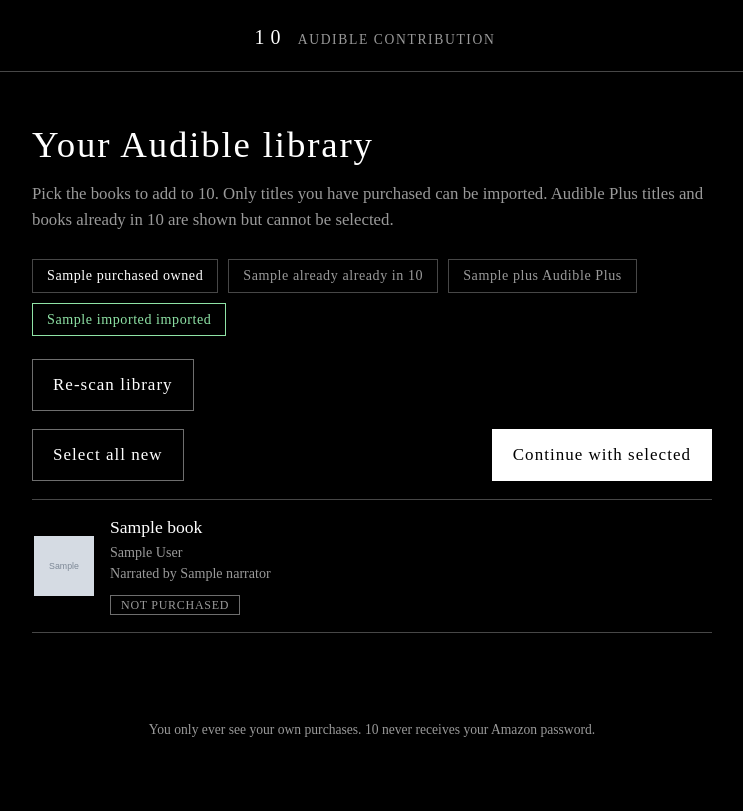
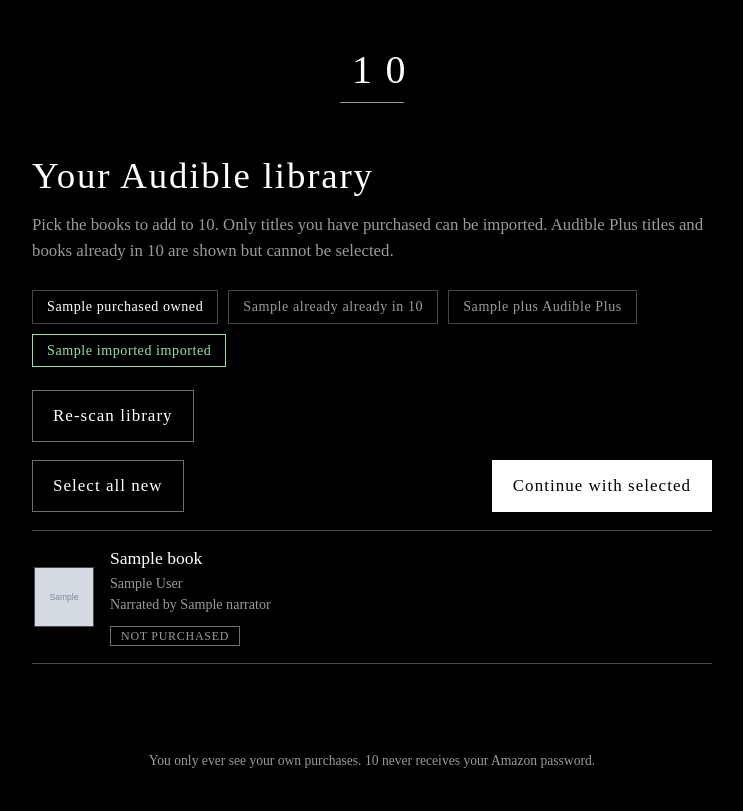
Before and after one commit to rcnechamkin/avrana, a Python web app: template services/avrana-audible-connector/connector/app/templates/library.html in a window 1280 px wide. Shown: the whole page, without its empty margins (268-1011 px from the left). Before the commit the page ends 737 px from the top, so only its background shows below. Run offline with Jinja, Linux system fonts and the light colour scheme; the template is opened without the code that fills it: most values are stand-ins (such as "Sample title", 1, 10 or a date in 2020); grey boxes marked "Sample" are stand-in pictures.

Commit message:
One wordmark in Kindle and Audible, and the drift gate compares each size with its own kind (AVR-362)
Kindle draws the compact wordmark at the house tracking (0.34em) instead of a third size; the
Audible connector's topbar becomes the shared wordmark header (compact wordmark linking home over
the 64px Strong Rule), and its cover placeholder uses Ink with a Quiet Rule edge instead of a
literal translucent white. The token-drift gate now knows DESIGN.md's two wordmark sizes, so the
portal home's full wordmark is not compared with inner pages. Allow-list 6 -> 1 (Kindle's 640px
single-form column remains an owner decision).

Co-Authored-By: Claude Opus 5.5 <noreply@anthropic.com>

```diff
--- a/services/avrana-audible-connector/connector/app/static/style.css
+++ b/services/avrana-audible-connector/connector/app/static/style.css
@@ -17,10 +17,12 @@ body{background:var(--ink);color:var(--paper);
   font:1.0625rem/1.55 "Times New Roman",Times,"Liberation Serif",Tinos,"Noto Serif",serif;
   -webkit-font-smoothing:antialiased;text-rendering:optimizeLegibility;min-height:100vh}
 
-.topbar{display:flex;align-items:baseline;gap:.7rem;padding:22px 20px 18px;flex-wrap:wrap;
-  border-bottom:1px solid var(--rule-quiet);justify-content:center}
-.brand{font-size:1.25rem;letter-spacing:0.3em;text-indent:0.3em;text-transform:uppercase}
-.topbar .sub{color:var(--ash);font-size:.85rem;letter-spacing:0.12em;text-transform:uppercase}
+/* The shared wordmark header (DESIGN.md): the compact wordmark, a link home, over a 64px Strong Rule. */
+.mast{display:flex;flex-direction:column;align-items:center;gap:10px;padding:6vh 20px 0;text-align:center}
+.wordmark{margin:0;font-weight:400;font-size:clamp(1.75rem,6vw,2.5rem);letter-spacing:0.34em;text-indent:0.34em;
+  line-height:1;text-transform:uppercase;overflow-wrap:anywhere}
+.wordmark a{color:inherit;text-decoration:none;display:inline-flex;align-items:center;min-height:44px}
+.rule{width:64px;height:1px;background:var(--rule-strong)}
 
 .wrap{max-width:720px;margin:0 auto;padding:44px 20px 70px}
 h1{font-weight:400;font-size:clamp(1.7rem,5vw,2.3rem);letter-spacing:0.05em;margin:0 0 .5rem;
@@ -66,7 +68,7 @@ summary:focus-visible{box-shadow:var(--ring);outline:2px solid transparent}
 .book{display:grid;grid-template-columns:60px 1fr auto;gap:16px;align-items:center;
   background:transparent;border:0;border-bottom:1px solid var(--rule-quiet);padding:14px 2px}
 .book:first-child{border-top:1px solid var(--rule-quiet)}
-.cover{width:60px;height:60px;border-radius:0;object-fit:cover;background:rgba(255,255,255,0.08)}
+.cover{width:60px;height:60px;border-radius:0;object-fit:cover;background:var(--ink);border:1px solid var(--rule-quiet)}
 .cover.ph{display:block}
 .meta{min-width:0;overflow-wrap:anywhere}
 .meta .t{font-size:1.1rem}
--- a/services/avrana-audible-connector/connector/app/templates/base.html
+++ b/services/avrana-audible-connector/connector/app/templates/base.html
@@ -8,9 +8,9 @@
   <link rel="stylesheet" href="/static/style.css?v={{ asset_v }}">
 </head>
 <body>
-  <header class="topbar">
-    <span class="brand">{{ brand }}</span>
-    <span class="sub">Audible contribution</span>
+  <header class="mast">
+    <p class="wordmark"><a href="https://avrana.net">{{ brand }}</a></p>
+    <div class="rule"></div>
   </header>
   <main class="wrap">
     {% if error %}<div class="alert error" role="alert">{{ error }}</div>{% endif %}
--- a/services/avrana-kindle-connector/kindle.py
+++ b/services/avrana-kindle-connector/kindle.py
@@ -237,7 +237,7 @@ STYLE = """
   .sr{position:absolute;width:1px;height:1px;margin:-1px;padding:0;overflow:hidden;
     clip:rect(0,0,0,0);white-space:nowrap;border:0}
   header{text-align:center;display:flex;flex-direction:column;gap:14px;align-items:center}
-  h1{margin:0;font-weight:400;font-size:clamp(2rem,7vw,3rem);letter-spacing:.28em;text-indent:.28em;line-height:1;
+  h1{margin:0;font-weight:400;font-size:clamp(1.75rem,6vw,2.5rem);letter-spacing:0.34em;text-indent:0.34em;line-height:1;
     overflow-wrap:anywhere}
   h1 a{color:inherit;text-decoration:none}
   .rule{width:64px;height:1px;background:var(--rule-strong)}
@@ -363,7 +363,7 @@ NOT_FOUND_STYLE = """
   .page{width:100%;max-width:640px;padding:10vh 24px 8vh;display:flex;flex-direction:column;gap:36px}
   main{display:flex;flex-direction:column;gap:36px}
   header{text-align:center;display:flex;flex-direction:column;gap:14px;align-items:center}
-  h1{margin:0;font-weight:400;font-size:clamp(2rem,7vw,3rem);letter-spacing:.28em;text-indent:.28em;line-height:1;
+  h1{margin:0;font-weight:400;font-size:clamp(1.75rem,6vw,2.5rem);letter-spacing:0.34em;text-indent:0.34em;line-height:1;
     overflow-wrap:anywhere}
   h1 a{color:inherit;text-decoration:none}
   .rule{width:64px;height:1px;background:var(--rule-strong)}
```
Also changed, not shown: docs/design/DESIGN.md (+2 -1 lines), services/avrana-audible-connector/connector/tests/test_a11y.py (+8 -4 lines), services/avrana-kindle-connector/tests/test_a11y.py (+1 -1 lines), tests/ui/harness/token_drift.py (+6 -4 lines), tests/ui/harness/token_drift_allowlist.json (+1 -11 lines).
